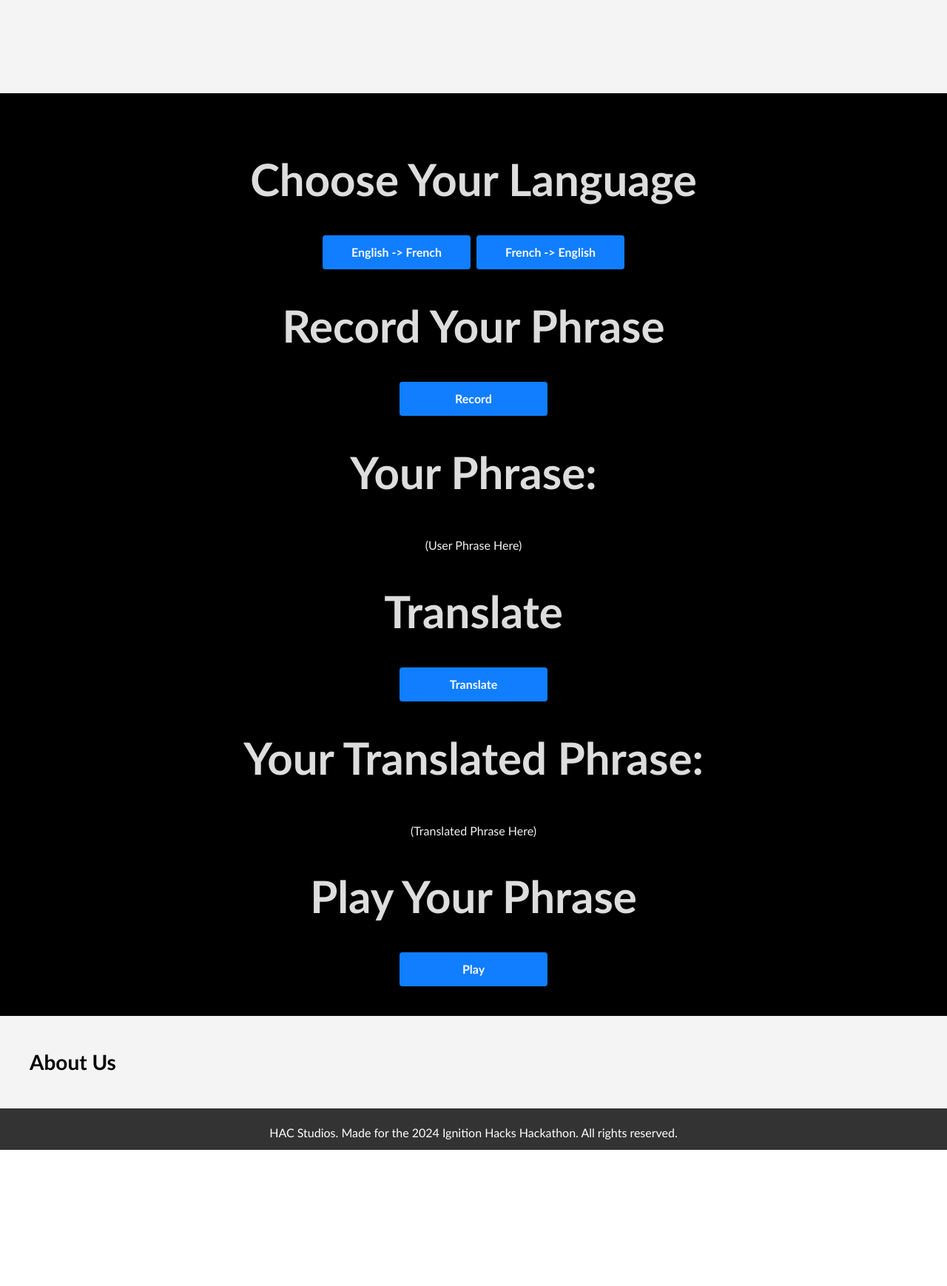
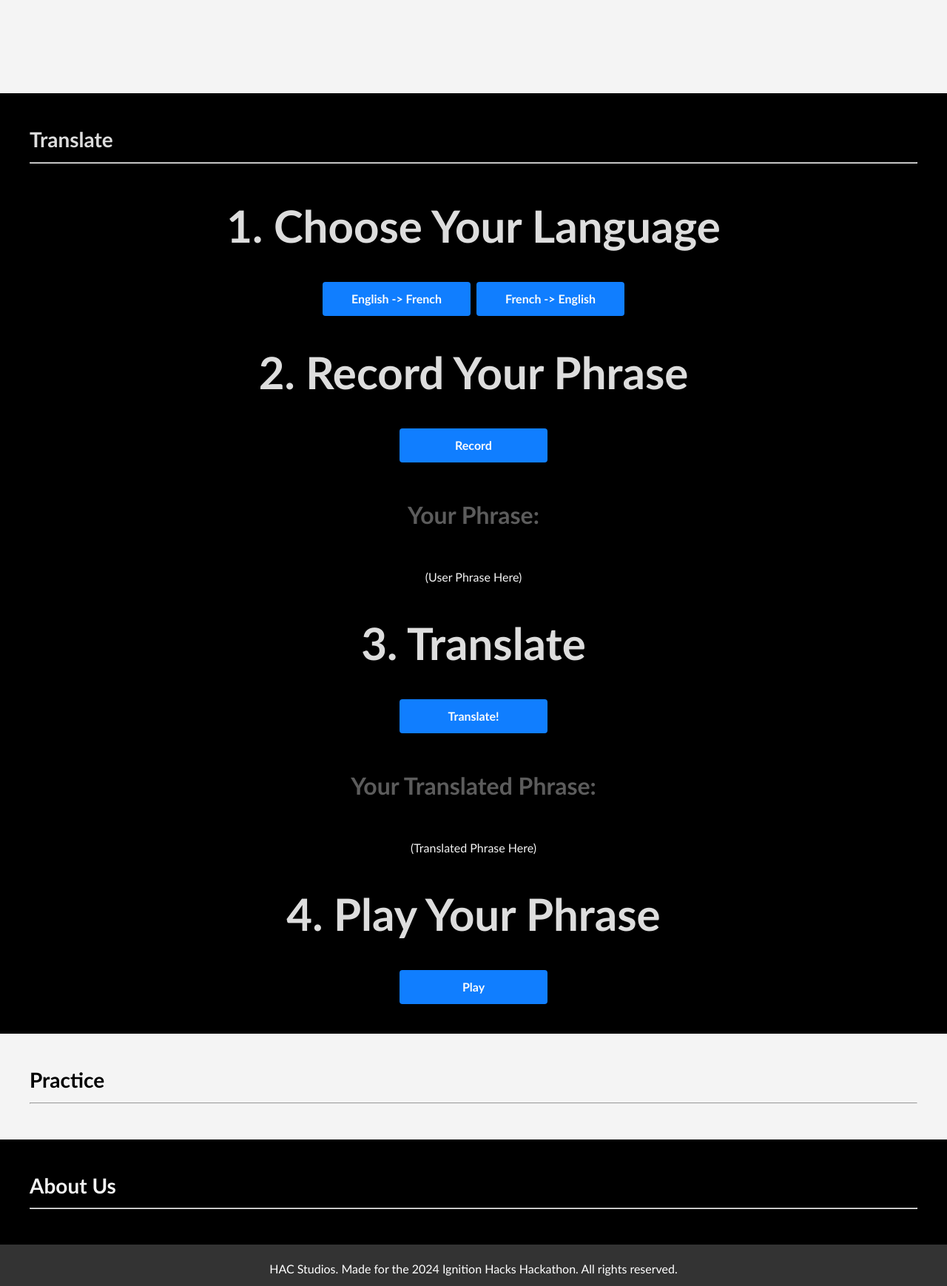
Before and after one commit to hunterShierman/translatorBot, a plain HTML site: page front-end/index.html in a window 1280 px wide. Shown: the part 580-2318 px from the top of the page at 74% size. Before the commit the page ends 2134 px from the top, so only its background shows below. Drawn offline with Linux system fonts and the light colour scheme.

Commit message:
Updated index.html and styles.css
Added Practice tab and improved styling of Translate tab

```diff
--- a/front-end/index.html
+++ b/front-end/index.html
@@ -7,6 +7,7 @@
     <link rel="stylesheet" href="styles.css">
 </head>
 <body>
+    <!-- Header -->
     <header>
         <div class="header-container">
             <div class="logo">
@@ -16,53 +17,58 @@
             <nav>
                 <ul>
                     <li><a href="#home">Home</a></li>
-                    <li><a href="#instructions">Instructions</a></li>
-                    <li><a href="#chatbot">Translate</a></li>
-                    <li><a href="#about">About</a></li>
+                    <li><a href="#translate">Translate</a></li>
+                    <li><a href="#chatbot">Practice</a></li>
+                    <li><a href="#about">About Us</a></li>
                 </ul>
             </nav>
         </div>
     </header>
 
+    <!-- Main -->
     <main>
+        <!-- Home Section -->
         <section id="home">
             <div class="home-container">
                 <div class="home-content">
                     <span class="home-topper">The #1 Translation Bot</span>
                     <h1 class="home-title">HACBot</h1>
                     <div class="home-button-group">
-                        <a href="#chatbot" class="home-button-solid">Get Started</a>
+                        <a href="#translate" class="home-button-solid">Get Started</a>
                     </div>
                 </div>
             </div>
         </section>
 
-        <section id="chatbot">
-            <div class="chatbot-container">
-                <div class="chatbot-content">
-                    <h2>Choose Your Language</h2>
+        <!-- Translate Section -->
+        <section id="translate">
+            <div class="translate-container">
+                <div class="translate-content">
+                    <h1 class="translate-title">Translate</h1>
+                    <hr>
+                    <h2>1. Choose Your Language</h2>
                     <div class="button-group">
                         <a href="" class="english-french">English -> French</a>
                         <a href="" class="french-english">French -> English</a>
                     </div>
 
-                    <h2>Record Your Phrase</h2>
+                    <h2>2. Record Your Phrase</h2>
                     <div class="button-group">
                         <a href="" class="record">Record</a>
                     </div>
 
-                    <h2>Your Phrase:</h2>
+                    <h3>Your Phrase:</h3>
                     <p>(User Phrase Here)</p>
 
-                    <h2>Translate</h2>
+                    <h2>3. Translate</h2>
                     <div class="button-group">
-                        <a href="" class="translate">Translate</a>
+                        <a href="" class="translate">Translate!</a>
                     </div>
 
-                    <h2>Your Translated Phrase:</h2>
+                    <h3>Your Translated Phrase:</h3>
                     <p>(Translated Phrase Here)</p>
 
-                    <h2>Play Your Phrase</h2>
+                    <h2>4. Play Your Phrase</h2>
                     <div class="button-group">
                         <a href="" class="play">Play</a>
                     </div>
@@ -70,10 +76,22 @@
             </div>
         </section>
 
+        <!-- Chatbot Section -->
+        <section id="chatbot">
+            <div class="chatbot-container">
+                <div class="chatbot-content">
+                    <h1 class="chatbot-title">Practice</h1>
+                    <hr>
+                </div>
+            </div>
+        </section>
+
+        <!-- About Section -->
         <section id="about">
             <div class="about-container">
                 <div class="about-content">
                     <h1 class="about-title">About Us</h1>
+                    <hr>
                 </div>
             </div>
         </section>
--- a/front-end/styles.css
+++ b/front-end/styles.css
@@ -7,6 +7,7 @@ body, h1, h2, p {
 html, body {
     height: 100%;
     margin: 0;
+    scroll-behavior: smooth;
 }
 
 body {
@@ -180,24 +181,24 @@ footer {
         width: 100%;
       }
 
-    /* Chatbot Content Styles*/
+    /* Translate Content Styles*/
 
-    #chatbot .chatbot-container {
+    #translate .translate-container {
         position: relative;
     }
 
-    #chatbot .chatbot-content {
+    #translate .translate-content {
         color:#f4f4f4;
         background-color:#000;
         text-align: justify;
         padding: 40px;
     }
 
-    #chatbot h1 {
+    #translate h1 {
         color:#ddd;
     }
 
-    #chatbot h2 {
+    #translate h2 {
         font-size: 60px;
         font-weight: 900;
         line-height: 1.2em;
@@ -206,18 +207,27 @@ footer {
         text-align: center;
     }
 
-    #chatbot p {
+    #translate h3 {
+        font-size: 32px;
+        font-weight: 900;
+        line-height: 1.2em;
+        color: #5c5c5c;
+        padding: 20px;
         text-align: center;
     }
 
-    #chatbot .button-group {
+    #translate p {
+        text-align: center;
+    }
+
+    #translate .button-group {
         display: flex;
         justify-content: center;
         flex-wrap: wrap;
         gap: 0.5rem;
       }
 
-      #chatbot .english-french, .french-english, .record, .translate, .play {
+      #translate .english-french, .french-english, .record, .translate, .play {
         font-size: 1rem;
         font-weight: 700;
         line-height: 46px;
@@ -235,7 +245,7 @@ footer {
         z-index: 1;
       }
 
-      #chatbot .english-french:before, .french-english:before, .record:before, .translate:before, .play:before {
+      #translate .english-french:before, .french-english:before, .record:before, .translate:before, .play:before {
         content: "";
         width: 0%;
         height: 100%;
@@ -249,9 +259,27 @@ footer {
         transition: width 0.3s;
       }
 
-      #chatbot .english-french:hover:before, .french-english:hover:before, .record:hover:before, .translate:hover:before, .play:hover:before {
+      #translate .english-french:hover:before, .french-english:hover:before, .record:hover:before, .translate:hover:before, .play:hover:before {
         width: 100%;
       }
+
+    /* Chatbot Content Styles*/
+    #chatbot .chatbot-container {
+        position: relative;
+    }
+
+    #chatbot .chatbot-content {
+        color:#000;
+        background-color:#f4f4f4;
+        text-align: justify;
+        padding: 40px;
+    }
+
+    #chatbot h1 {
+        color:#000;
+    }
+
+
 
     /* About Content Styles*/
 
@@ -260,12 +288,12 @@ footer {
     }
 
     #about .about-content {
-        color:#000;
-        background-color:#f4f4f4;
+        color:#f4f4f4;
+        background-color:#000;
         text-align: justify;
         padding: 40px;
     }
 
     #about h1 {
-        color:#000;
+        color:#f4f4f4;
     }
```
